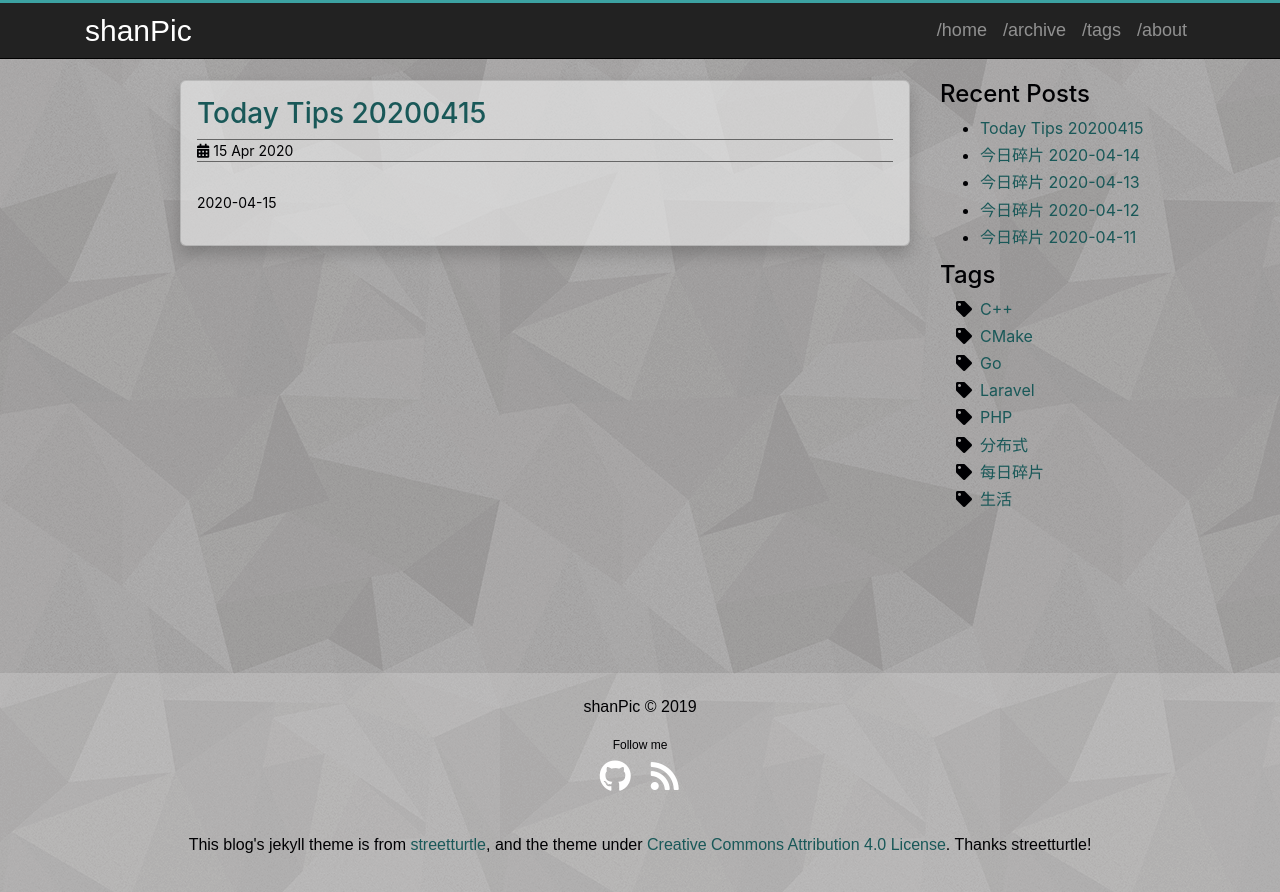
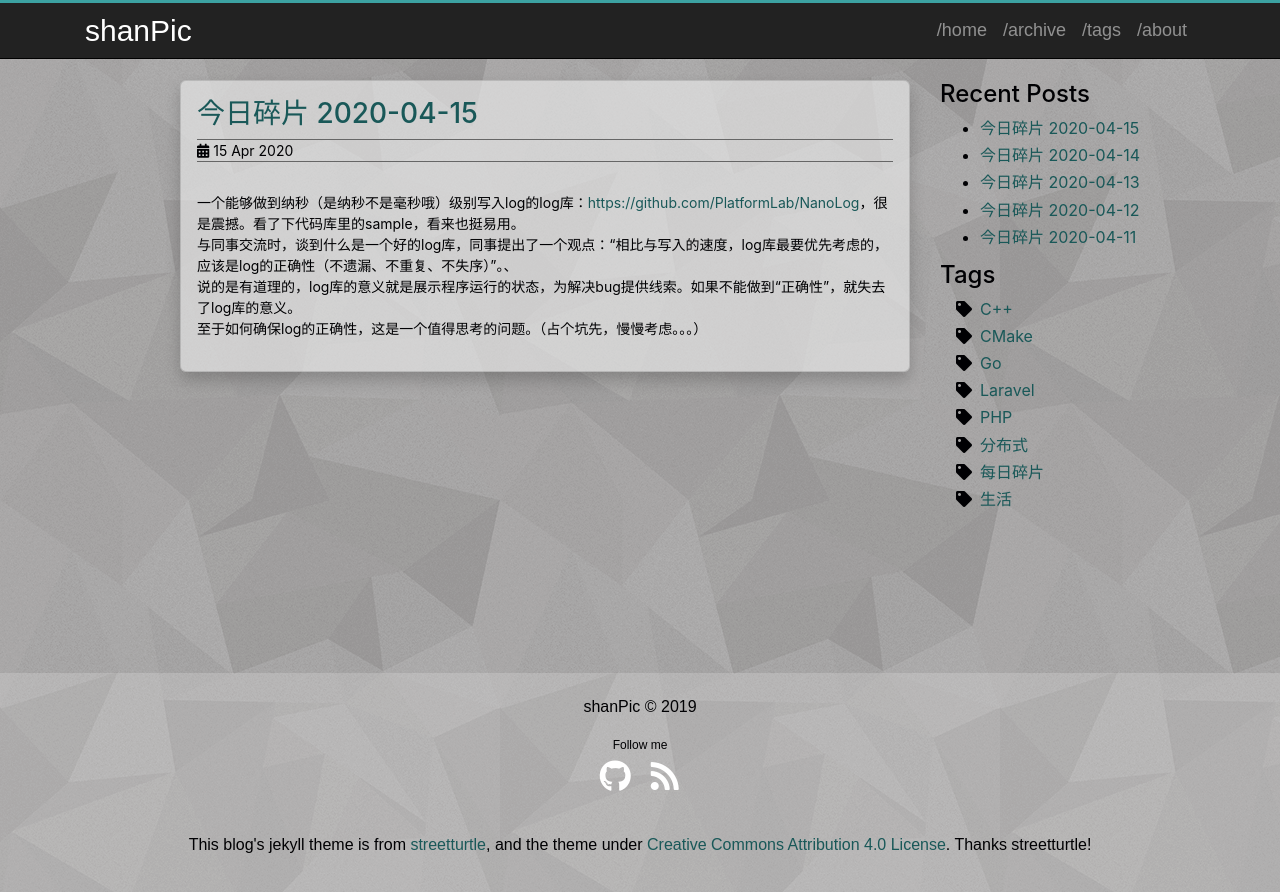
Before and after one commit to shanPic/shanPic.github.io, a Jekyll site: the page built from _posts/2020-04-15-today-tips-20200415.md, in a window 1280 px wide. Shown: the top 892 px of the page. Built offline with Jekyll 4.4.1, drawn with Linux system fonts in a browser that asks for light colours; our own code applies the rules of GitHub Pages for plain Markdown files; comment, search, counter and statistics services are not loaded.

Commit message:
20200415-today-tips

```diff
--- a/_posts/2020-04-15-today-tips-20200415.md
+++ b/_posts/2020-04-15-today-tips-20200415.md
@@ -1 +1,11 @@
-2020-04-15
+---
+layout: post
+title: "今日碎片 2020-04-15"
+date: 2020-04-15 23:00:00
+description: 一个超快的log库
+comments: false
+---
+一个能够做到纳秒（是纳秒不是毫秒哦）级别写入log的log库：[https://github.com/PlatformLab/NanoLog](https://github.com/PlatformLab/NanoLog)，很是震撼。看了下代码库里的sample，看来也挺易用。
+与同事交流时，谈到什么是一个好的log库，同事提出了一个观点：“相比与写入的速度，log库最要优先考虑的，应该是log的正确性（不遗漏、不重复、不失序）”。、
+说的是有道理的，log库的意义就是展示程序运行的状态，为解决bug提供线索。如果不能做到“正确性”，就失去了log库的意义。
+至于如何确保log的正确性，这是一个值得思考的问题。（占个坑先，慢慢考虑。。。）
```
